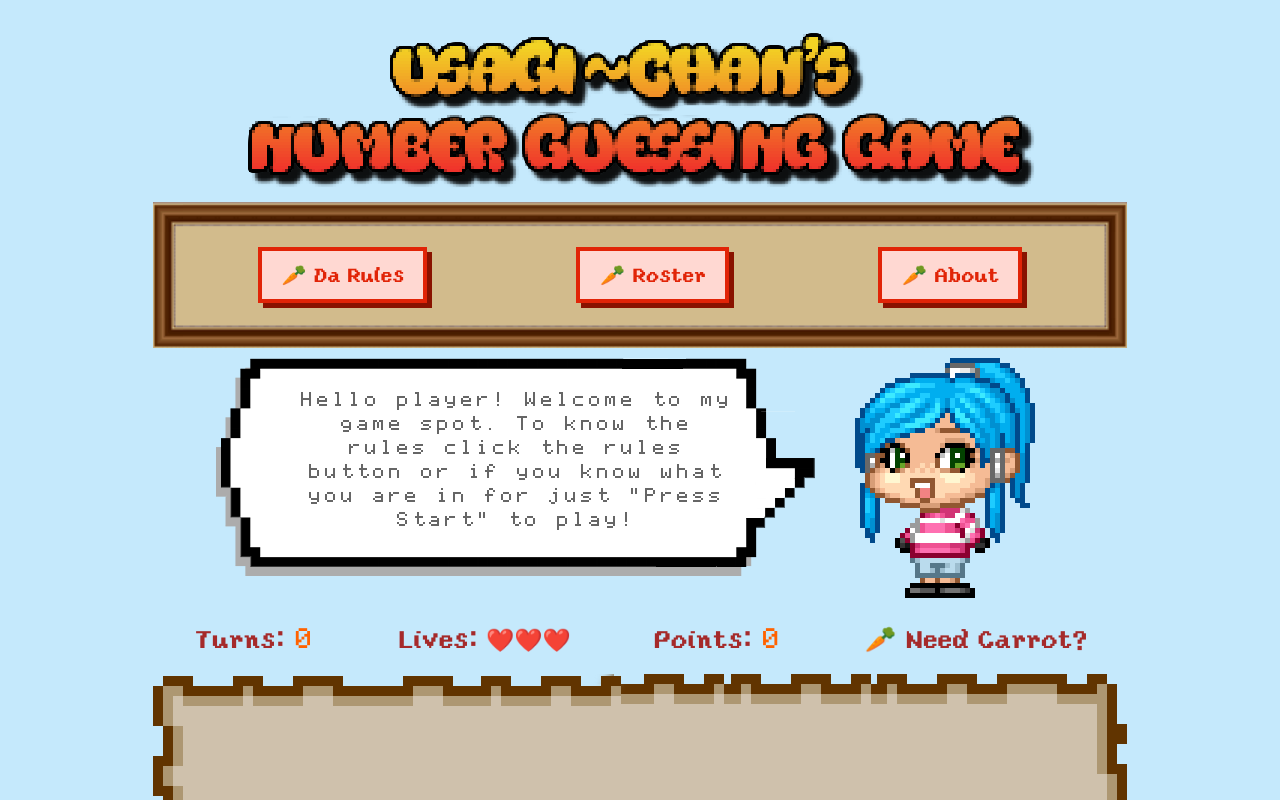
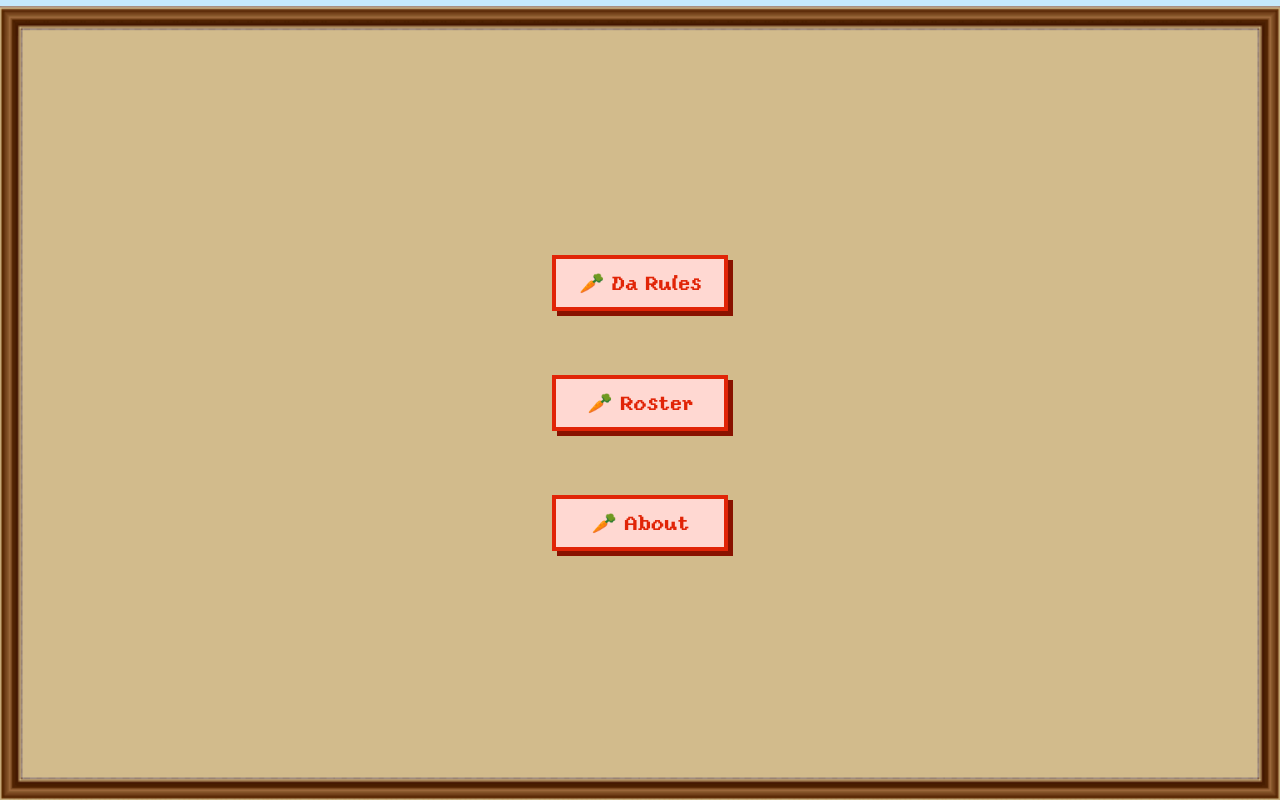
Before and after one commit to Blankscreen-exe/Usagi-chans-number-guessing-game, a React (Vite) app: page / in a window 1280 px wide. Shown: the top 800 px of the page. Built offline with nearby package versions, Linux system fonts and the light colour scheme.

Commit message:
Install necessary pckgs

```diff
--- a/package.json
+++ b/package.json
@@ -9,6 +9,10 @@
     "preview": "vite preview"
   },
   "dependencies": {
+    "@emotion/react": "^11.14.0",
+    "@emotion/styled": "^11.14.0",
+    "@mui/icons-material": "^7.0.2",
+    "@mui/material": "^7.0.2",
     "@tailwindcss/vite": "^4.1.4",
     "react": "^18.3.1",
     "react-dom": "^18.3.1",
--- a/src/components/About.jsx
+++ b/src/components/About.jsx
@@ -9,7 +9,7 @@ import titlebg from '/titlebg.png';
 
 export default function RulesButton() {
     return (
-        <Popup trigger={<button className='border-4 border-[#e12407] btn-shadow py-3 px-5 text-[15pt] font-bold font-[yoster] bg-[#ffd8d2] cursor-pointer text-[#e12407] hover:bg-[#ff7a65] hover:border-[#d42a10] hover:text-white focus:outline-0 focus-visible:outline-0' >🥕 About</button>} modal >
+        <Popup trigger={<button className='border-4 border-[#e12407] btn-shadow py-3 px-5 text-[15pt] font-bold font-[yoster] bg-[#ffd8d2] cursor-pointer text-[#e12407] min-w-44 hover:bg-[#ff7a65] hover:border-[#d42a10] hover:text-white focus:outline-0 focus-visible:outline-0' >🥕 About</button>} modal >
             <div className="popup-shadow">
                 <div className="relative">
                     <img src={titlebg} className="popup-bg" />
--- a/src/components/Avatar.jsx
+++ b/src/components/Avatar.jsx
@@ -61,7 +61,7 @@ export default function Avatar(props) {
 
     return (
         <div className="flex justify-center pt-2.5">
-            <span className="text-center w-[600px] z-0 bg-[url('/speechbubble.png')] bg-no-repeat text-[#666666]">
+            <span className="hidden text-center w-[600px] z-0 bg-[url('/speechbubble.png')] bg-no-repeat text-[#666666]">
                 {/* <img src={speechBubble} className="speech-bubble"/> */}
                 <p className="mt-[5%] ml-auto mr-auto px-[4%] w-[480px] z-[1]">{dialogue}</p>
             </span>
--- a/src/components/Dashboard.jsx
+++ b/src/components/Dashboard.jsx
@@ -6,7 +6,7 @@ import Popup from 'reactjs-popup';
 export default function Dashboard(props) {
 
     return (
-        <Popup trigger={<button className='border-4 border-[#e12407] btn-shadow py-3 px-5 text-[15pt] font-bold font-[yoster] bg-[#ffd8d2] cursor-pointer text-[#e12407] hover:bg-[#ff7a65] hover:border-[#d42a10] hover:text-white focus:outline-0 focus-visible:outline-0' >🥕 Roster</button>} modal >
+        <Popup trigger={<button className='border-4 border-[#e12407] btn-shadow py-3 px-5 text-[15pt] font-bold font-[yoster] bg-[#ffd8d2] cursor-pointer text-[#e12407] min-w-44 hover:bg-[#ff7a65] hover:border-[#d42a10] hover:text-white focus:outline-0 focus-visible:outline-0' >🥕 Roster</button>} modal >
             <div>
                 <div className="relative">
                     <div className="absolute top-1/2 left-1/2 min-w-[800px] -translate-1/2 text-center">
--- a/src/components/NavButtons.jsx
+++ b/src/components/NavButtons.jsx
@@ -9,7 +9,7 @@ import About from './About';
 export default function NavButtons() {
 
     return (
-        <div className='flex justify-around py-[15px] nav-border bg-[#d2bb8c] mt-1.5'>
+        <div className='flex flex-col justify-center items-center gap-y-16 nav-border absolute z-10 inset-0 bg-[#d2bb8c] md:mt-1.5 md:py-[15px]'>
             <RulesButton />
             <Dashboard />
             <About />
--- a/src/components/RulesButton.jsx
+++ b/src/components/RulesButton.jsx
@@ -8,7 +8,7 @@ import titlebg from '/titlebg.png';
 
 export default function RulesButton() {
     return (
-        <Popup trigger={<button className='border-4 border-[#e12407] btn-shadow py-3 px-5 text-[15pt] font-bold font-[yoster] bg-[#ffd8d2] cursor-pointer text-[#e12407] hover:bg-[#ff7a65] hover:border-[#d42a10] hover:text-white focus:outline-0 focus-visible:outline-0' >🥕 Da Rules</button>} modal >
+        <Popup trigger={<button className='border-4 border-[#e12407] btn-shadow py-3 px-5 text-[15pt] font-bold font-[yoster] bg-[#ffd8d2] cursor-pointer text-[#e12407] min-w-44 hover:bg-[#ff7a65] hover:border-[#d42a10] hover:text-white focus:outline-0 focus-visible:outline-0' >🥕 Da Rules</button>} modal >
             <div>
                 <div className="relative">
                     <img src={titlebg} />
--- a/src/components/Title.jsx
+++ b/src/components/Title.jsx
@@ -7,7 +7,7 @@ import titletext from '/title-text.png';
 export default function Title() {
     return (
         <div className="flex justify-center">
-            <img src={titletext} />
+            <img src={titletext} className="w-full" />
         </div>
     )
 }
```
Also changed, not shown: 1 other file (tests, documents, lock files or other folders).
